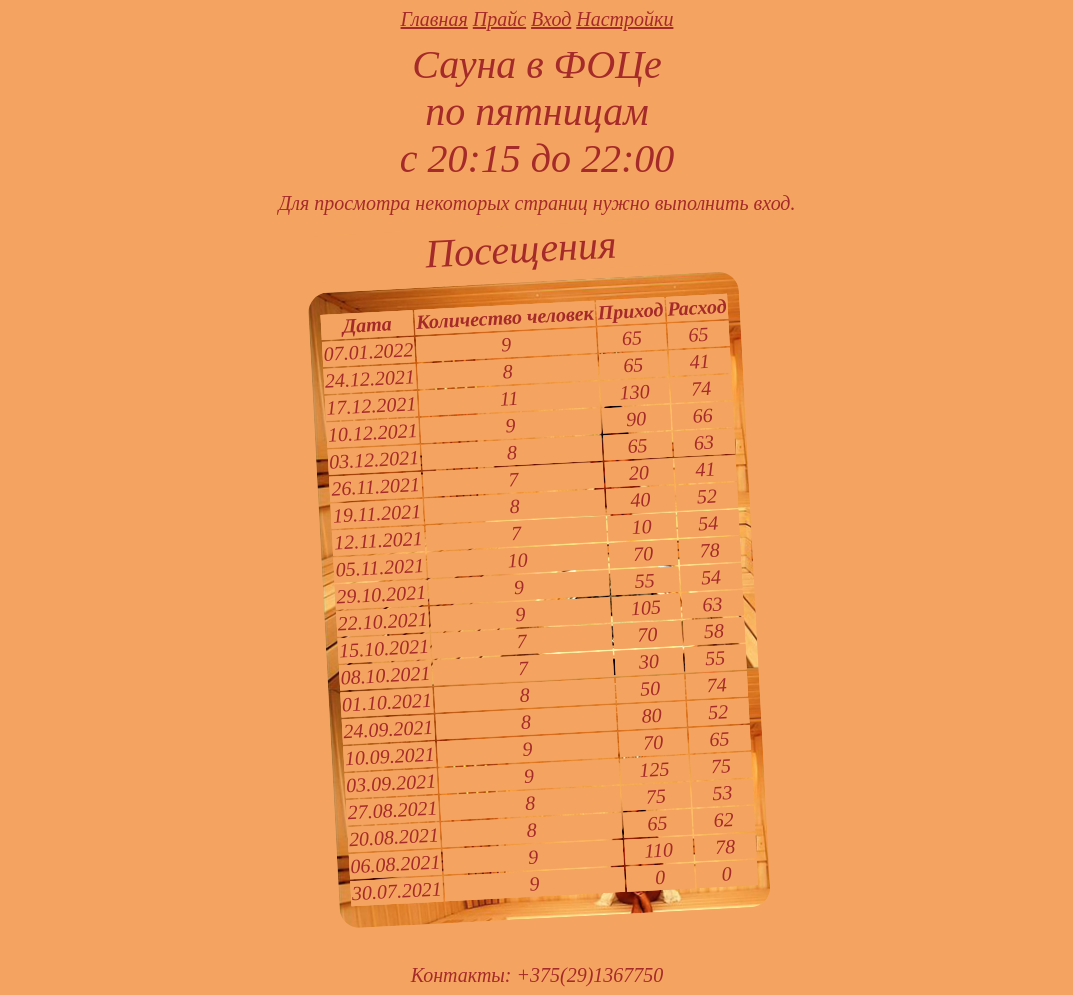
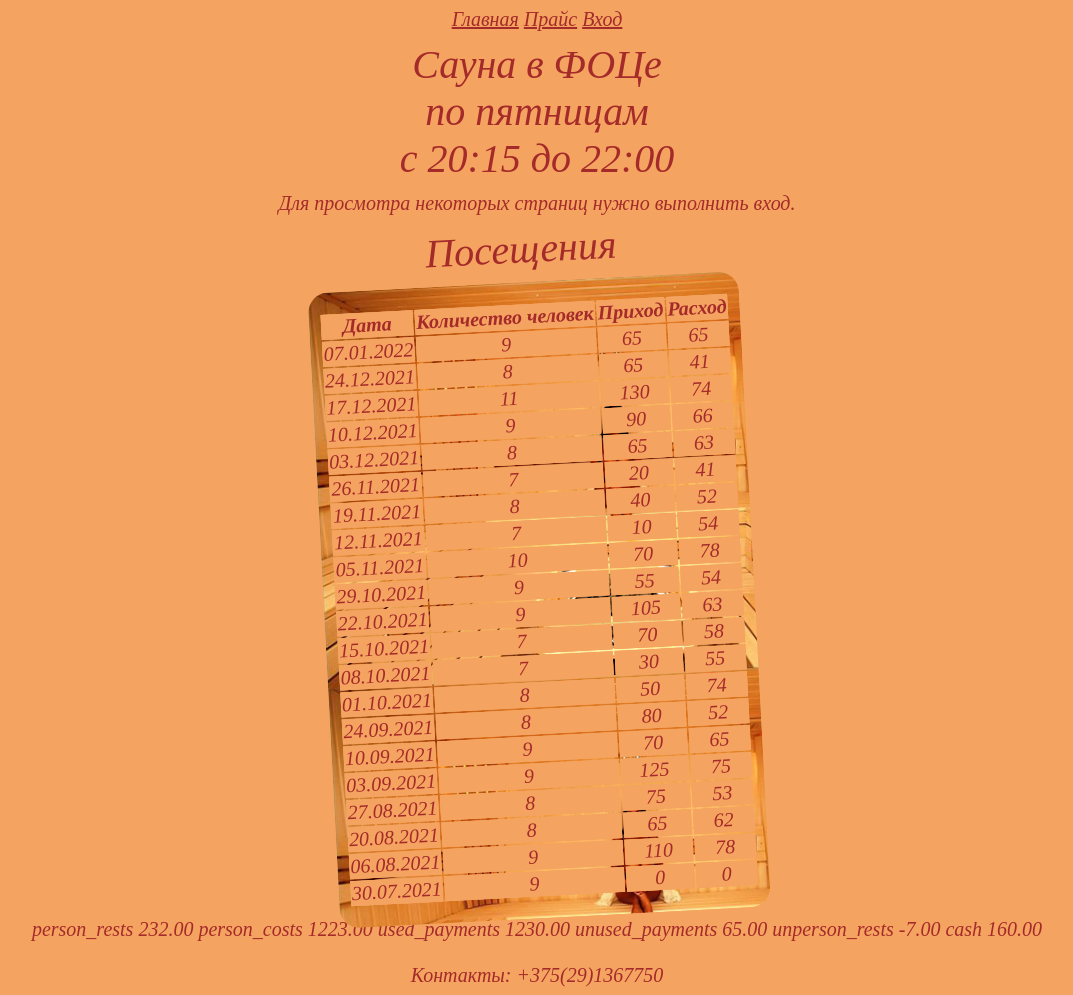
Before and after one commit to OlgaRabets/mathorder, a Django app: page /ru/show-visits in a window 1280 px wide. Shown: the whole page, without its empty margins (103-1176 px from the left). Run offline with Django 3.2, Linux system fonts and the light colour scheme; data comes from the database, SQL or seed files in the repository.

Commit message:
add class Payment

```diff
--- a/mathorder/settings.py
+++ b/mathorder/settings.py
@@ -41,6 +41,7 @@ INSTALLED_APPS = [
     'sauna',
     'todo',
     'blog',
+    'rest_framework',
 ]
 
 MIDDLEWARE = [
--- a/sauna/models.py
+++ b/sauna/models.py
@@ -76,14 +76,24 @@ class Visit(models.Model):
 
 
 class Price(models.Model):
-    privilege = models.BooleanField(verbose_name='Льготный тариф')
+    privilege = models.BooleanField(verbose_name='Льгота')
     number = models.IntegerField(verbose_name='Номер посещения в месяце')
     cost = models.DecimalField(max_digits=5, decimal_places=2, verbose_name='Стоимость')
 
     class Meta:
-        verbose_name_plural = 'Тарифы'
-        verbose_name = 'Тариф'
+        verbose_name_plural = 'Цены'
+        verbose_name = 'Цена'
         ordering = ['privilege', 'number']
+
+
+class Payment(models.Model):
+    date = models.DateField(verbose_name='Дата')
+    cost = models.DecimalField(max_digits=5, decimal_places=2, verbose_name='Стоимость')
+
+    class Meta:
+        verbose_name_plural = 'Платежи'
+        verbose_name = 'Платеж'
+        ordering = ['-date']
 
 
 @receiver(user_logged_in)
--- a/sauna/templates/sauna/base.html
+++ b/sauna/templates/sauna/base.html
@@ -20,7 +20,7 @@
     <p>Сауна в ФОЦе<br/>по пятницам<br/>с 20:15 до 22:00</p>
 
     {% if user.is_authenticated %}
-        {{ user.username }}, добро пожаловать!
+        {{ user.person.name }}, добро пожаловать!
     {% else %}
         Для просмотра некоторых страниц нужно выполнить вход.
     {% endif %}
--- a/sauna/templates/sauna/menu.html
+++ b/sauna/templates/sauna/menu.html
@@ -28,4 +30,6 @@
 
 {% endif %}
 
-<a href="">Настройки</a>
+{% if user.is_superuser %}
+    <a href="">Настройки</a>
+{% endif %}
--- a/sauna/templates/sauna/show_person_visits.html
+++ b/sauna/templates/sauna/show_person_visits.html
@@ -2,7 +2,6 @@
 {% block content %}
     <table>
         <caption>{{ current_person.name }}</caption>
-        {{ user.person.id }}
         <tr class = 'bold'>
             <td>Дата</td>
             <td>Приход</td>
--- a/sauna/templates/sauna/show_visits.html
+++ b/sauna/templates/sauna/show_visits.html
@@ -17,4 +17,10 @@
         </tr>
         {% endfor %}
     </table>
+    person_rests {{ person_rests }}
+    person_costs {{ person_costs }}
+    used_payments {{ used_payments }}
+    unused_payments {{ unused_payments }}
+    unperson_rests {{ unperson_rests }}
+    cash {{ cash }}
 {% endblock %}
--- a/sauna/views.py
+++ b/sauna/views.py
@@ -11,7 +11,7 @@ from django.db.models import Sum, Count
 from django.contrib import auth
 from django.views.generic import ListView, CreateView
 
-from .models import Person, Visit, Price
+from .models import Person, Visit, Price, Payment
 from .forms import VisitForm, LoginUserForm
 
 
@@ -89,10 +89,36 @@ def show_visits(request: HttpRequest):
     :param request:
     :return:
     """
+    person_rests = Decimal('0.00')  # сумма персональных остатков
+    for person in Person.objects.all():
+        person_rests += person.get_rest_of_last_visit()
+
+    current_date = Visit.objects.order_by('-date').first().date  # дата последнего посещения сауны
+
+    used_payments = Decimal('0.00')  # использованные оплаты посещений сауны
+    for payment in Payment.objects.all():
+        if payment.date <= current_date:
+            used_payments += payment.cost
+
+    unused_payments = Decimal('0.00')  # неиспользованные оплаты посещений сауны
+    for payment in Payment.objects.all():
+        if payment.date > current_date:
+            unused_payments += payment.cost
+
+    person_costs = Decimal('0.00')  # сумма, заплаченная посетителями за посещения сауны
+    for visit in Visit.objects.all():
+        person_costs += visit.cost
+
+    unperson_rests = person_costs - used_payments  # общие остатки
+    cash = person_rests + unperson_rests - unused_payments  # наличные у меня
+
     visits_group_by_date = Visit.objects.values('date') \
         .annotate(Count('date'), Sum('fill'), cost=Sum('cost')) \
         .order_by('-date')
-    context = {'visits_group_by_date': visits_group_by_date}
+    context = {'visits_group_by_date': visits_group_by_date,
+               'person_rests': person_rests, 'person_costs': person_costs,
+               'used_payments': used_payments, 'unused_payments': unused_payments,
+               'unperson_rests': unperson_rests, 'cash': cash}
     return render(request, 'sauna/show_visits.html', context)
 
     date_and_persons_number_and_fills_sum = []
--- a/todo/urls.py
+++ b/todo/urls.py
@@ -1,7 +1,8 @@
 from django.urls import path
-from .views import base, create_task
+from .views import base, create_task, api_categories
 
 urlpatterns = [
+    path('api/categories/', api_categories),
     path('', base),
     path('create-task', create_task, name='create_task'),
 ]
```
Also changed, not shown: other parts of sauna/templates/sauna/menu.html (+2 -0 lines), sauna/admin.py (+6 -1 lines), sauna/templates/sauna/person_list.html (+7 -1 lines), todo/models.py (+12 -1 lines), todo/serializers.py (added, +14 -0 lines), todo/views.py (+13 -1 lines), db.sqlite3, sauna/migrations/0006_tarif.py (added), sauna/migrations/0007_auto_20220311_1048.py (added), sauna/migrations/0008_auto_20220311_1248.py (added), 1 other file.
